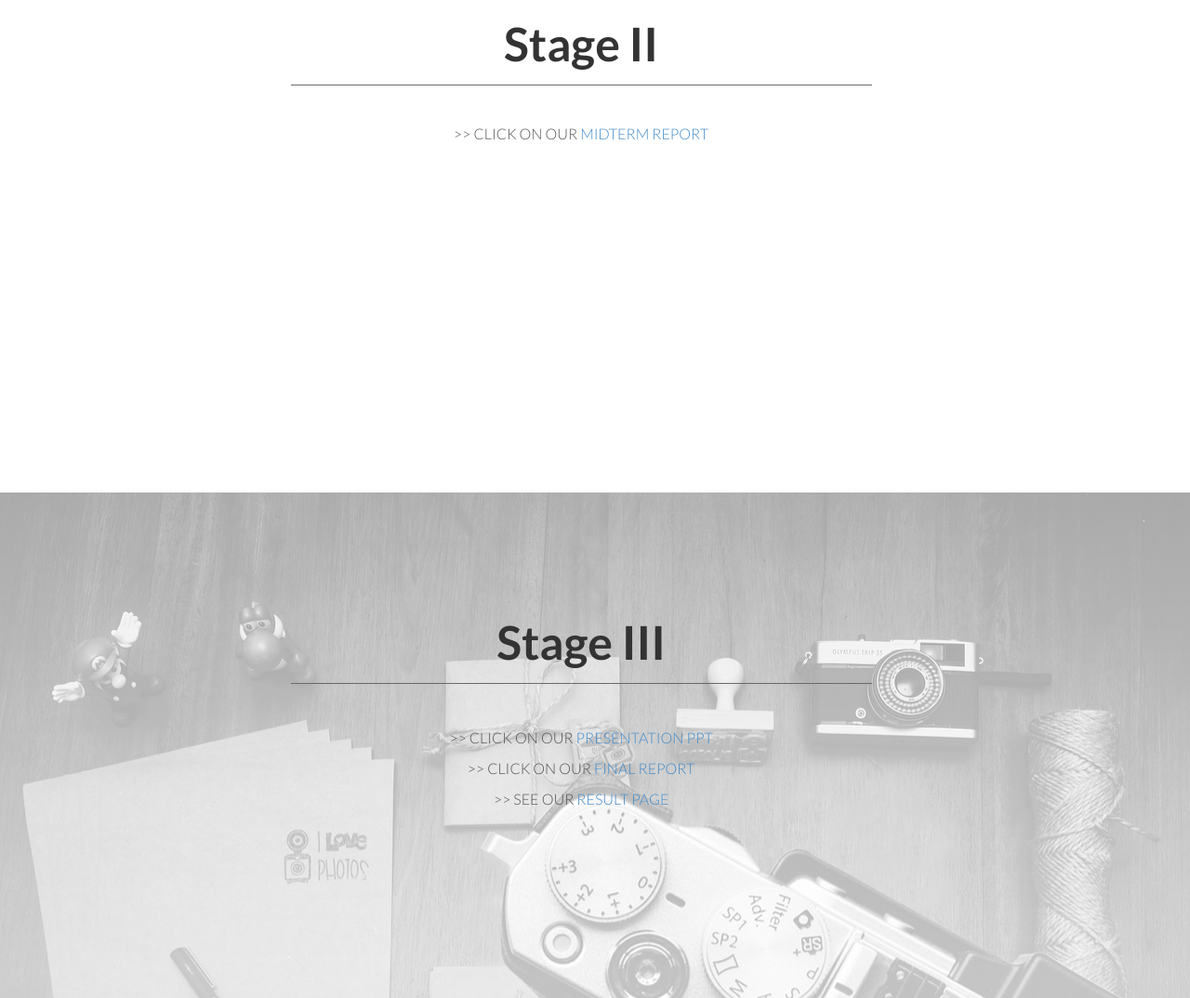
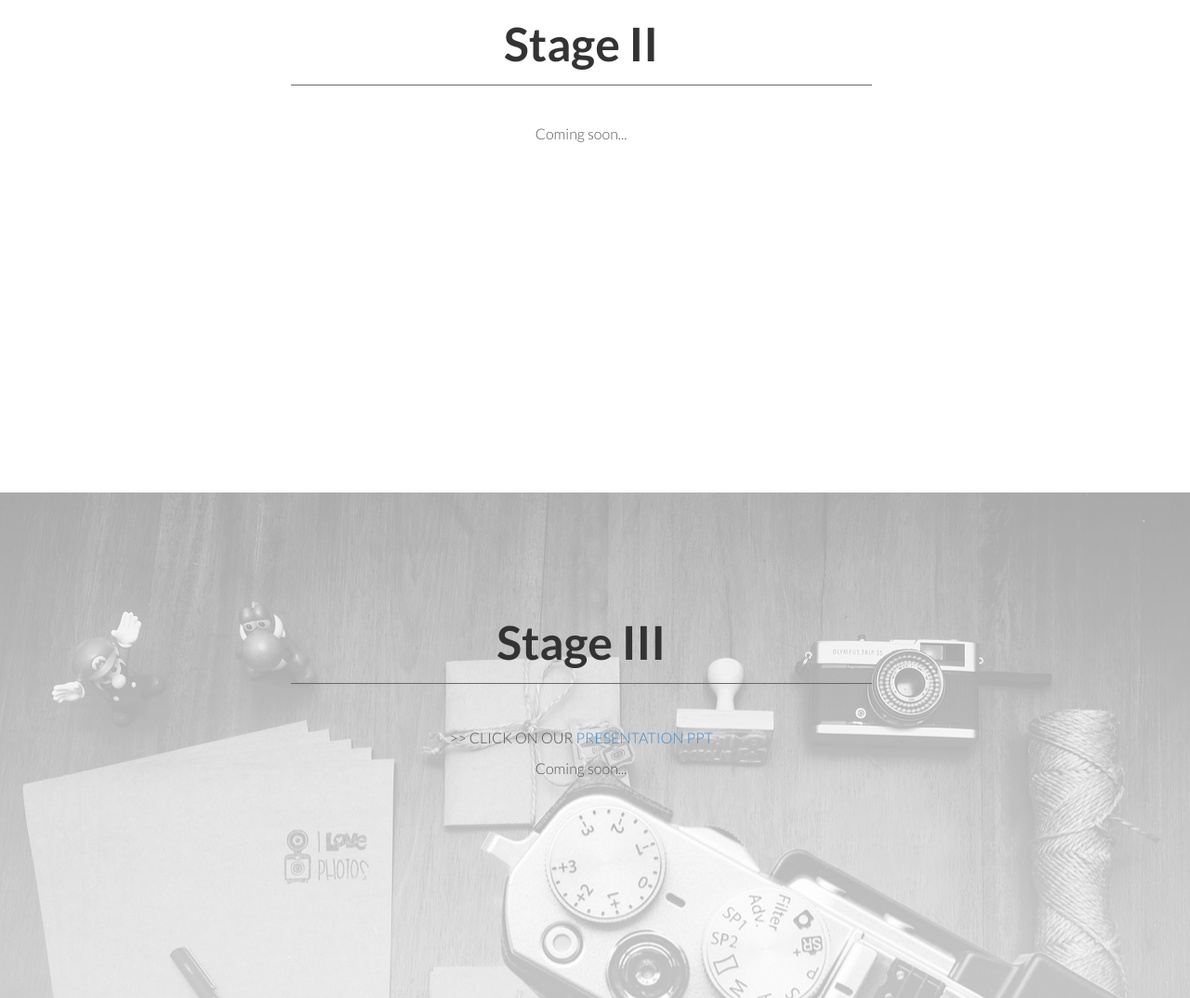
Before and after one commit to zhangzhy52/CS638, a plain HTML site: page index.html in a window 1280 px wide. Shown: the part 1960-3034 px from the top of the page at 93% size. Drawn offline with Linux system fonts and the light colour scheme.

Commit message:
Update index.html

```diff
--- a/index.html
+++ b/index.html
@@ -95,7 +95,7 @@
 				<hr>
 				<br>
 				<div class="col-lg-offset-2 col-lg-8">
-					<p>>> CLICK ON OUR <a href="proposal.pdf">PROPOSAL</a></p>
+					<p> Coming soon... </p>
 				</div><!-- col-lg -->
 			</div><!-- row -->
 
@@ -111,7 +111,7 @@
 				<hr>
 				<br>
 				<div>
-					<p>>> CLICK ON OUR <a href="midterm.pdf">MIDTERM REPORT</a>
+					<p> Coming soon...</a>
                     </p>
 				</div><!-- col-lg -->
 			</div><!-- row -->
@@ -130,9 +130,7 @@
                     </p>
                     <p>>> CLICK ON OUR <a href="pre.pdf">PRESENTATION PPT</a>
                     </p>
-					<p>>> CLICK ON OUR <a href="final.pdf">FINAL REPORT</a>
-					</p>
-					<p>>> SEE OUR <a href="result.html">RESULT PAGE</a></p>
+					<p> Coming soon... </a></p>
 				</div><!-- col-lg -->
 			</div><!-- row -->
 			</div>
```
